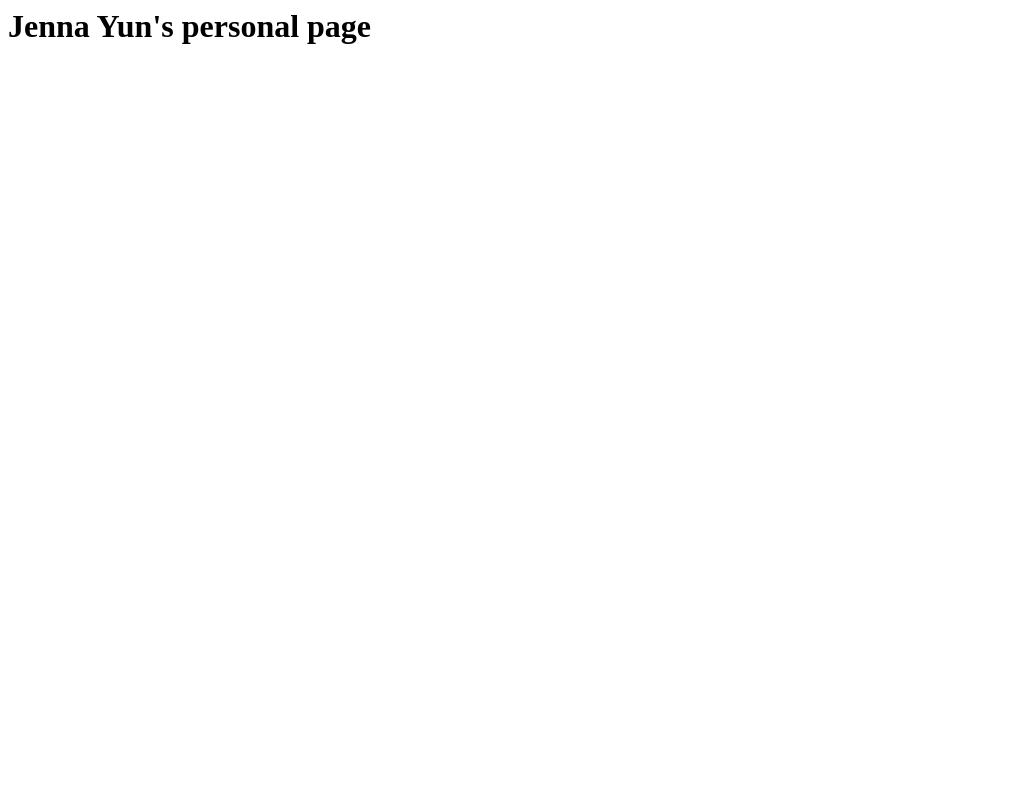
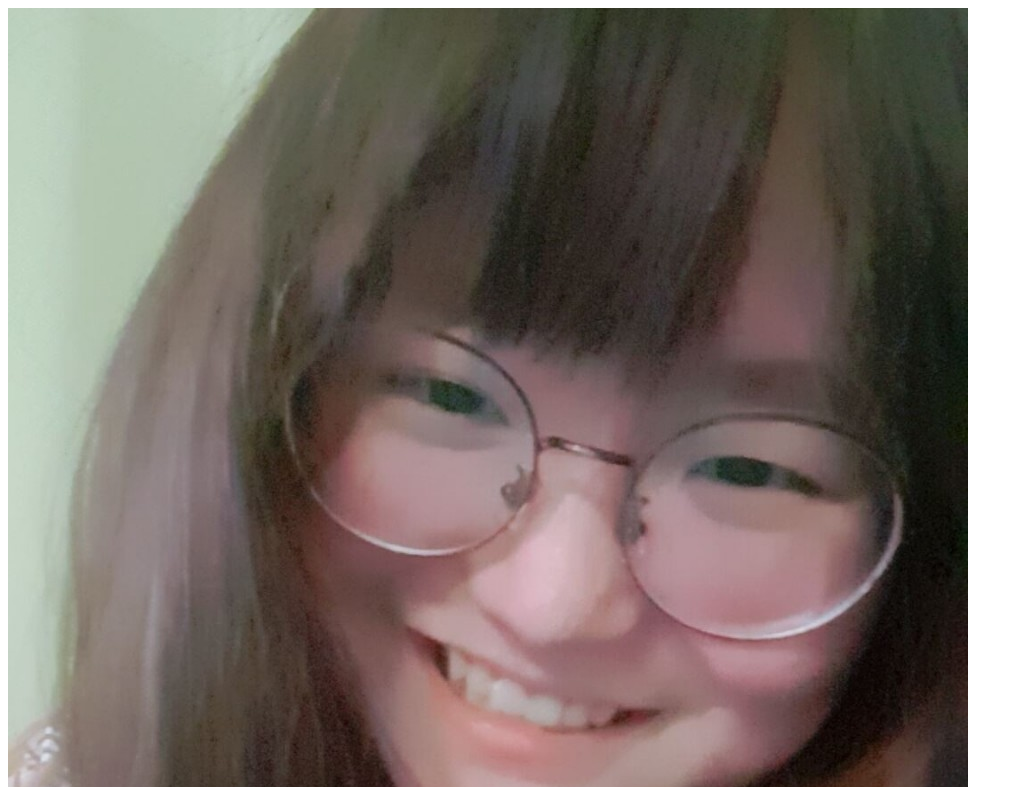
Before and after one commit to JennaYun/Jennayun, a plain HTML site: page index.html in a window 1280 px wide. Shown: the top 787 px of the page, without its empty margins (0-1023 px from the left). Drawn offline with Linux system fonts and the light colour scheme.

Commit message:
added photo

```diff
--- a/index.css
+++ b/index.css
@@ -0,0 +1,3 @@
+body {
+    stroke: pink;
+}
--- a/index.html
+++ b/index.html
@@ -6,6 +6,7 @@
 
     <body>
         <header>
+            <img src="JennaYun_RIT.jpeg" alt="Jenna Yun">
             <h1>Jenna Yun's personal page</h1>
         </header>
     </body>
```
Also changed, not shown: JennaYun_RIT.jpeg (added).
